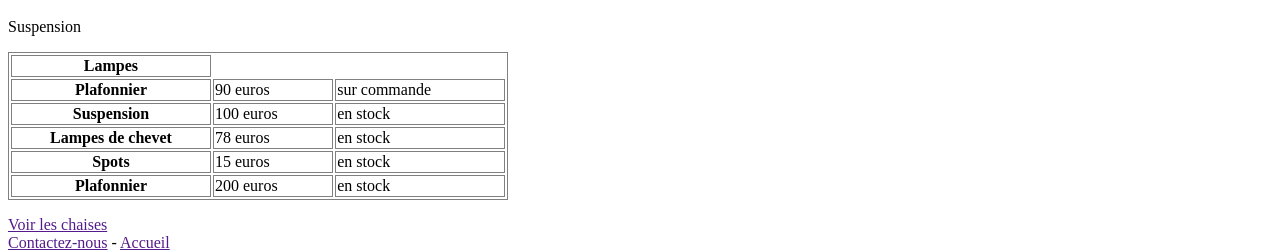
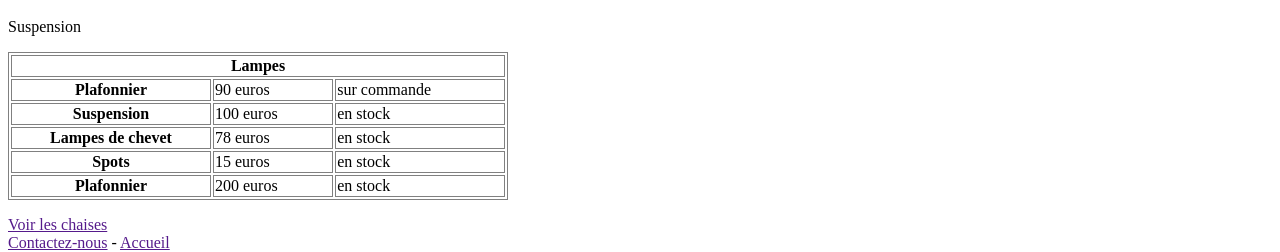
Before and after one commit to raviel96/html-exercice-autocorrection, a plain HTML site: page exercice2/pages/tableau.html in a window 1280 px wide. Shown: the part 406-658 px from the top of the page. Drawn offline with Linux system fonts and the light colour scheme.

Commit message:
add table

```diff
--- a/exercice2/pages/tableau.html
+++ b/exercice2/pages/tableau.html
@@ -23,10 +23,14 @@
 
     <main>
         <table>
-            <tr id="header">
-                <th >Lampes</th>
+            <thead>
+                <tr>
+                    <th colspan="3">Lampes</th>
                 </tr>
 
+            </thead>
+
+            <tbody>
                 <tr>
                     <th>Plafonnier</th>
                     <td>90 euros</td>
@@ -56,6 +60,8 @@
                     <td>200 euros</td>
                     <td>en stock</td>
                 </tr>
+            </tbody>
+
         </table>
     </main>
 
```
Also changed, not shown: exercice2/css/style.css (line endings or trailing spaces). Lines whose indentation alone changed are shown as unchanged.
